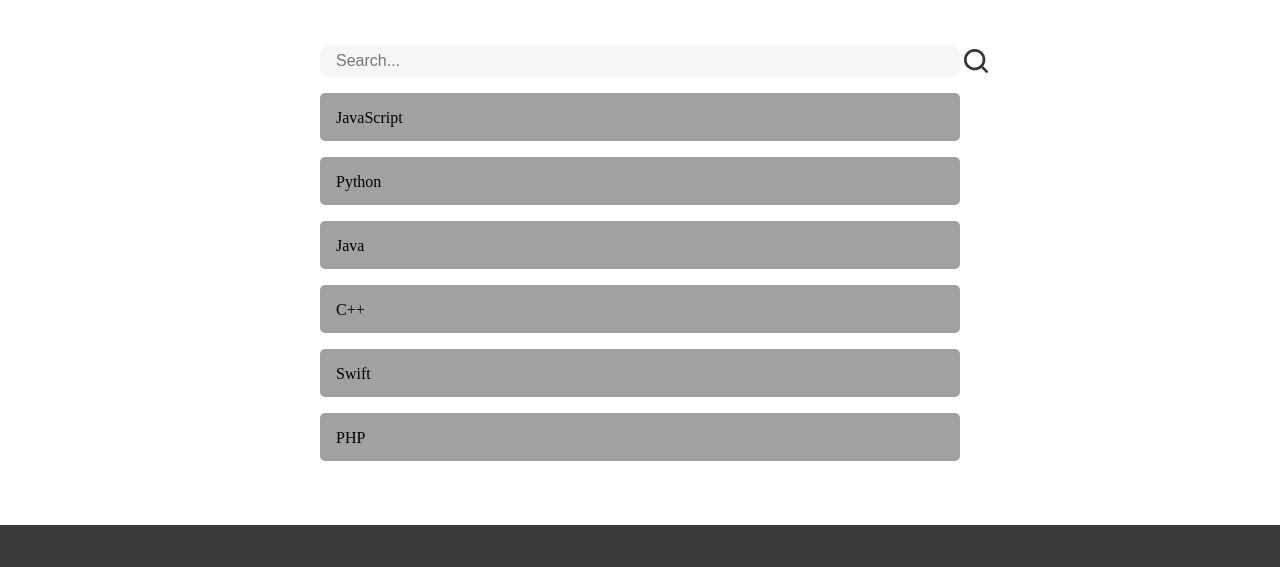
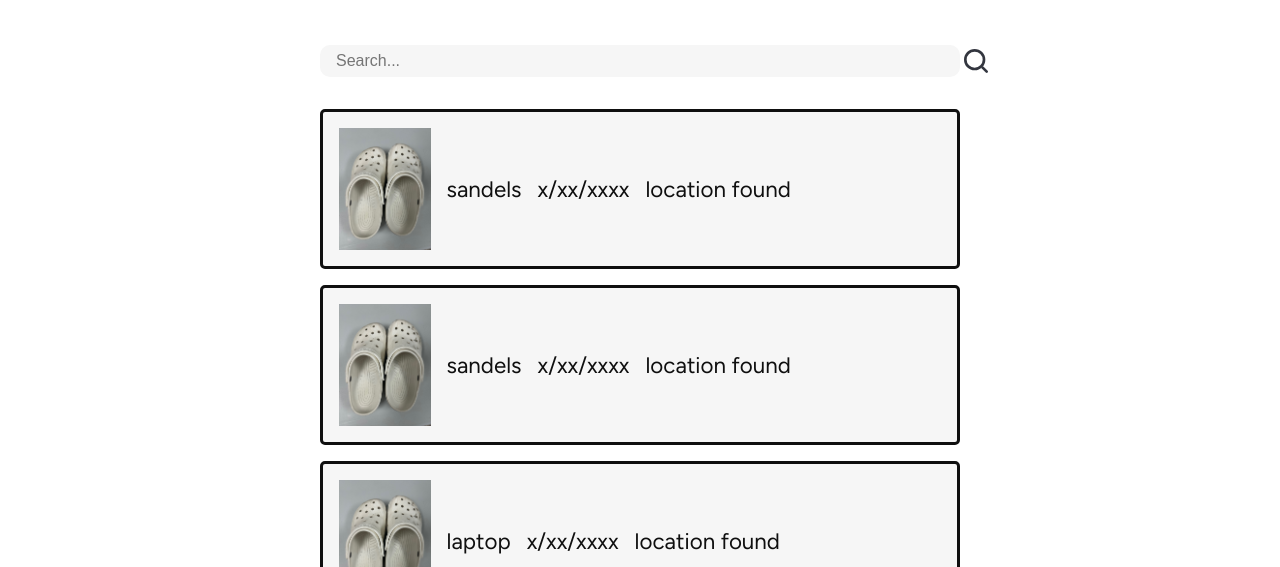
Before and after one commit to TheNaeNae2009/FBLA_lost_and_found, a website: page public/browse.html in a window 1280 px wide. Shown: the part 83-650 px from the top of the page. Drawn offline with Linux system fonts and the light colour scheme; a web font is replaced by a local one.

Commit message:
make proper listing system

```diff
--- a/public/browse.html
+++ b/public/browse.html
@@ -82,12 +82,59 @@
         </div>
 
         <ul id="list">
-          <li>JavaScript</li>
-          <li>Python</li>
-          <li>Java</li>
-          <li>C++</li>
-          <li>Swift</li>
-          <li>PHP</li>
+          <li>
+            <img src="assets/images/lost-crocks2.jpg" alt="picture of item" />
+            <div class="listing-text-container">
+              <p class="listing-title">sandels</p>
+              <p>x/xx/xxxx</p>
+              <p>location found</p>
+            </div>
+          </li>
+
+          <li>
+            <img src="assets/images/lost-crocks2.jpg" alt="picture of item" />
+            <div class="listing-text-container">
+              <p class="listing-title">sandels</p>
+              <p>x/xx/xxxx</p>
+              <p>location found</p>
+            </div>
+          </li>
+
+          <li>
+            <img src="assets/images/lost-crocks2.jpg" alt="picture of item" />
+            <div class="listing-text-container">
+              <p class="listing-title">laptop</p>
+              <p>x/xx/xxxx</p>
+              <p>location found</p>
+            </div>
+          </li>
+
+          <li>
+            <img src="assets/images/lost-crocks2.jpg" alt="picture of item" />
+            <div class="listing-text-container">
+              <p class="listing-title">water bottle</p>
+              <p>x/xx/xxxx</p>
+              <p>location found</p>
+            </div>
+          </li>
+
+          <li>
+            <img src="assets/images/lost-crocks2.jpg" alt="picture of item" />
+            <div class="listing-text-container">
+              <p class="listing-title">socks</p>
+              <p>x/xx/xxxx</p>
+              <p>location found</p>
+            </div>
+          </li>
+
+          <li>
+            <img src="assets/images/lost-crocks2.jpg" alt="picture of item" />
+            <div class="listing-text-container">
+              <p class="listing-title">crocks</p>
+              <p>x/xx/xxxx</p>
+              <p>location found</p>
+            </div>
+          </li>
         </ul>
       </section>
     </main>
--- a/public/main.js
+++ b/public/main.js
@@ -36,8 +36,10 @@ const updateDisplay = () => {
   searchIcon.style.display = searchTerm ? "none" : "block";
 
   lists.forEach((item) => {
-    const languageName = item.textContent.toLowerCase();
-    item.style.display = languageName.includes(searchTerm) ? "block" : "none";
+    const textContainer = item.querySelector(".listing-text-container");
+    const title = textContainer.querySelector(".listing-title");
+    const titleText = title.textContent.trim().toLowerCase();
+    item.style.display = titleText.includes(searchTerm) ? "flex" : "none";
   });
 };
 
--- a/public/styles.css
+++ b/public/styles.css
@@ -418,6 +418,8 @@ footer a:focus-visible {
   display: flex;
   flex-direction: column;
   align-items: center;
+  height: 100vh;
+  gap: 1rem;
 }
 
 .input-group {
@@ -458,17 +460,38 @@ footer a:focus-visible {
   width: 50%;
   gap: 1rem;
   margin-bottom: 5%;
+  overflow-y: scroll;
 }
 
 .searchable-list li {
-  background: var(--gray-color);
+  display: flex;
+  background: var(--bg-color);
+  border-color: var(--bg-dark-color);
+  border-style: solid;
   border-radius: 5px;
-  height: 3rem;
+  height: 10rem;
   justify-content: left;
   align-content: center;
   margin-top: 1rem;
   padding: 1rem;
   width: 100%;
+  gap: 1rem;
+}
+
+.searchable-list li img {
+  height: 100%;
+  object-fit: contain;
+}
+
+.searchable-list li p {
+  font-size: 1.4rem;
+}
+
+.listing-text-container {
+  display: flex;
+  justify-content: left;
+  align-items: center;
+  gap: 1rem;
 }
 
 /* ==========================================================================
```
